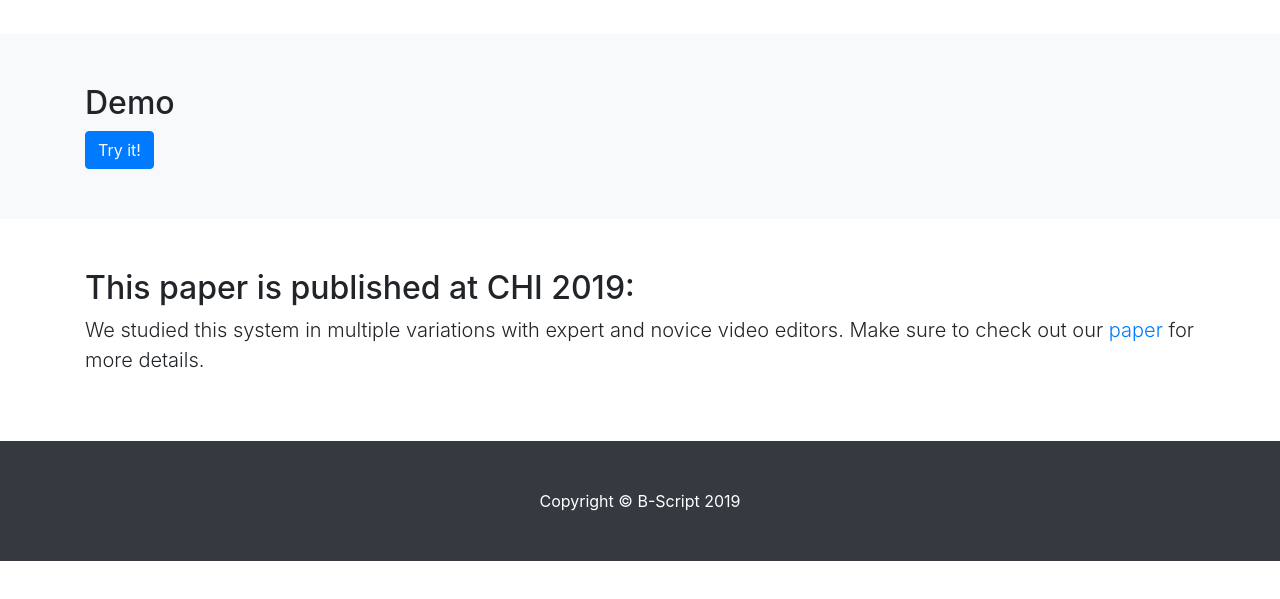
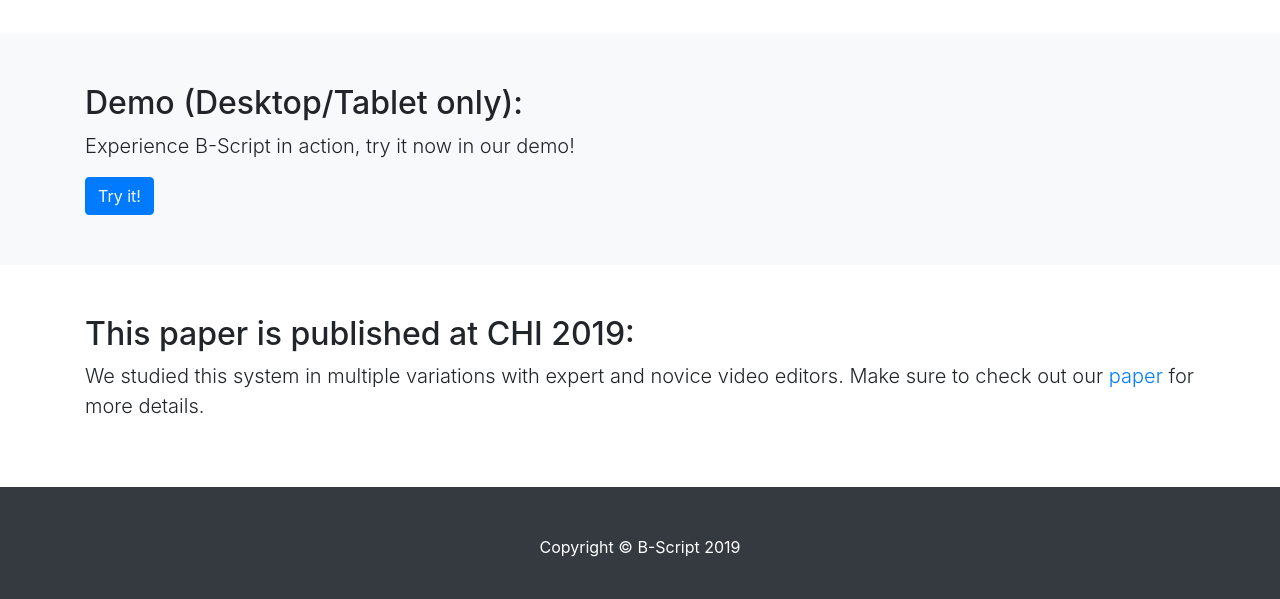
Before and after one commit to BerndHuber/bscript, a website with bundled scripts: page index.html in a window 1280 px wide. Shown: the part 2650-3249 px from the top of the page. Before the commit the page ends 3211 px from the top, so only its background shows below. Built offline with nearby package versions, Linux system fonts and the light colour scheme.

Commit message:
Update index.html

```diff
--- a/index.html
+++ b/index.html
@@ -96,7 +96,8 @@
     <div class="container">
       <div class="row">
         <div class="col-lg-12 mx-auto">
-          <h2>Demo</h2>
+          <h2>Demo (Desktop/Tablet only):</h2>
+            <p class="lead">Experience B-Script in action, try it now in our demo!</p>
             <button class="btn btn-primary text-light" onClick="showdemopage();">Try it!</button>
         </div>
       </div>
```
